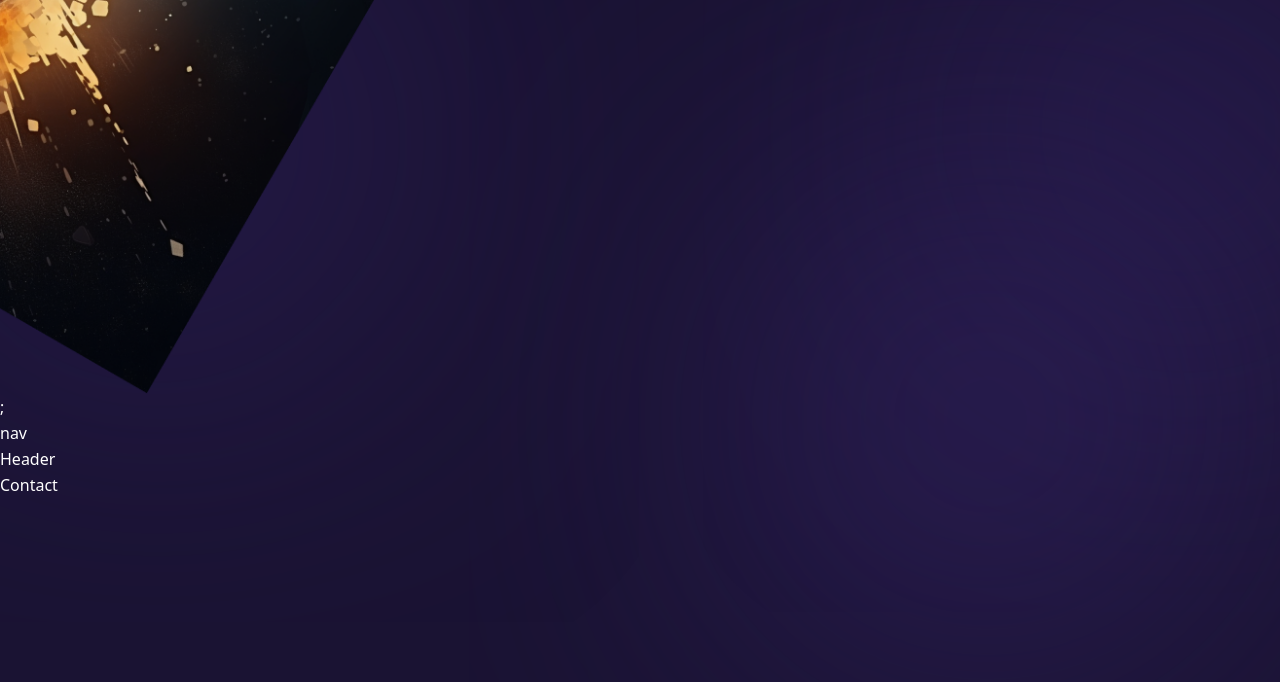
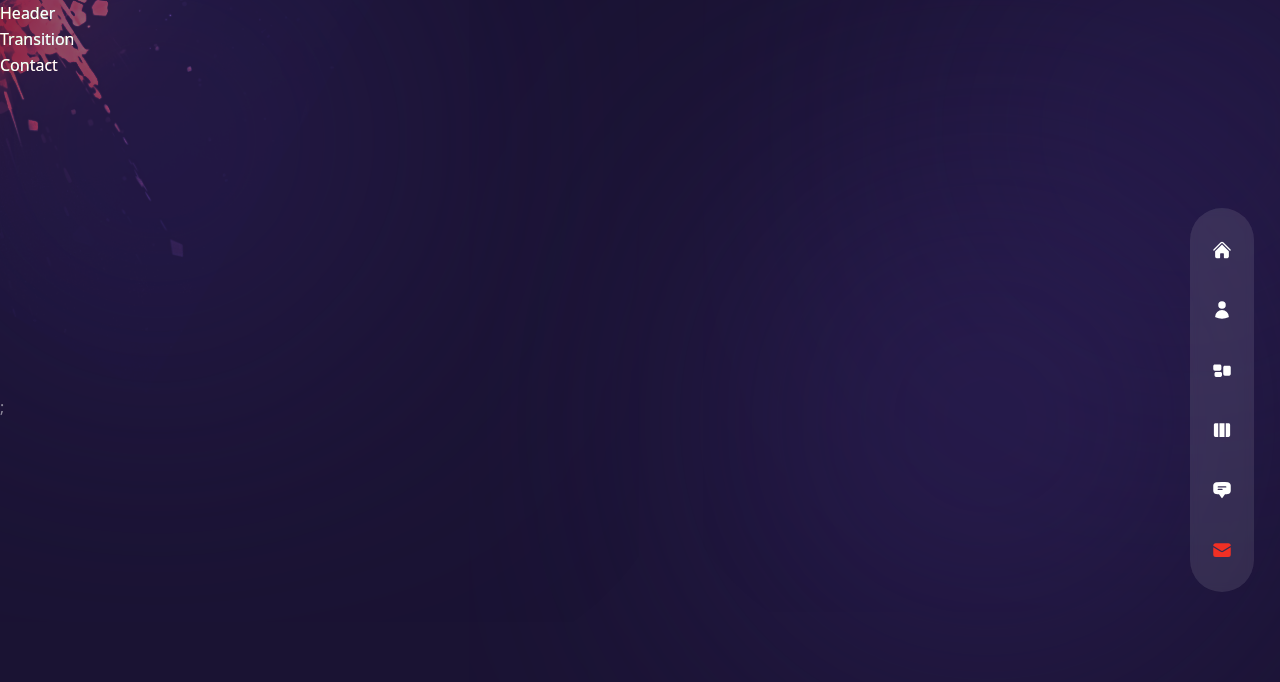
Before and after one commit to mdwiastika/mdwitech, a Next.js app: page /contact in a window 1280 px wide. Shown: the top 682 px of the page. Built offline with nearby package versions, Linux system fonts and the light colour scheme.

Commit message:
navbar
Styling Prototype Navabar

```diff
--- a/components/Nav.js
+++ b/components/Nav.js
@@ -1,33 +1,48 @@
 // icons
-import {
-  HiHome,
-  HiUser,
-  HiViewColumns,
-  HiRectangleGroup,
-  HiChatBubbleBottomCenterText,
-  HiEnvelope,
-} from 'react-icons/hi2';
+import { HiHome, HiUser, HiViewColumns, HiRectangleGroup, HiChatBubbleBottomCenterText, HiEnvelope } from "react-icons/hi2";
 
 // nav data
 export const navData = [
-  { name: 'home', path: '/', icon: <HiHome /> },
-  { name: 'about', path: '/about', icon: <HiUser /> },
-  { name: 'services', path: '/services', icon: <HiRectangleGroup /> },
-  { name: 'work', path: '/work', icon: <HiViewColumns /> },
+  { name: "home", path: "/", icon: <HiHome /> },
+  { name: "about", path: "/about", icon: <HiUser /> },
+  { name: "services", path: "/services", icon: <HiRectangleGroup /> },
+  { name: "work", path: "/work", icon: <HiViewColumns /> },
   {
-    name: 'testimonials',
-    path: '/testimonials',
+    name: "testimonials",
+    path: "/testimonials",
     icon: <HiChatBubbleBottomCenterText />,
   },
   {
-    name: 'contact',
-    path: '/contact',
+    name: "contact",
+    path: "/contact",
     icon: <HiEnvelope />,
   },
 ];
 
+import Link from "next/link";
+import { useRouter } from "next/router";
 const Nav = () => {
-  return <nav>nav</nav>;
+  const route = useRouter();
+  const pathname = route.pathname;
+  return (
+    <nav className="flex flex-col items-center xl:justify-center gap-y-4 fixed h-max bottom-0 mt-auto xl:right-[2%] z-50 top-0 w-full xl:w-16 xl:max-w-md xl:h-screen">
+      <div className="flex w-full xl:flex-col items-center justify-between xl:justify-center gap-y-10 px-4 md:px-40 xl:px-0 h-[80px] xl:h-max py-8 bg-white/10 backdrop-blur-sm text-3xl xl:text-xl xl:rounded-full">
+        {navData.map((link, index) => {
+          return (
+            <Link href={link.path} key={index} className={`${link.path == pathname && "text-accent"} relative flex items-center group hover:text-accent transition-all duration-300`}>
+              <div className="absolute pr-14 right-0 hidden xl:group-hover:flex">
+                <div className="bg-white relative flex text-primary items-center p-[6px]">
+                  <div className="text-[12px] leading-none font-semibold uppercase">{link.name}</div>
+                  <div className="border-solid border-l-white border-l-8 border-y-transparent border-y-[6px] border-r-0 absolute -right-2"></div>
+                </div>
+              </div>
+              <div className="">{link.icon}</div>
+            </Link>
+          );
+        })}
+      </div>
+    </nav>
+  );
 };
 
 export default Nav;
--- a/components/TopLeftImg.js
+++ b/components/TopLeftImg.js
@@ -1,7 +1,7 @@
 import Image from "next/image";
 const TopLeftImg = () => {
   return (
-    <div>
+    <div className="absolute left-0 top-0 mix-blend-color-dodge z-10 w-[200px] xl:w-[400px] opacity-50">
       <Image src="/top-left-img.png" width={400} height={400} alt="Left Decoration" />;
     </div>
   );
--- a/pages/_app.js
+++ b/pages/_app.js
@@ -1,10 +1,21 @@
 import "../styles/globals.css";
 
 import Layout from "../components/Layout";
+import Transition from "../components/Transition";
+
+import { useRouter } from "next/router";
+import { AnimatePresence, motion } from "framer-motion";
 function MyApp({ Component, pageProps }) {
+  const route = useRouter();
+  const pathame = route.pathname;
   return (
     <Layout>
-      <Component {...pageProps} />
+      <AnimatePresence mode="wait">
+        <motion.div className="">
+          <Transition />
+          <Component {...pageProps} />
+        </motion.div>
+      </AnimatePresence>
     </Layout>
   );
 }
```
